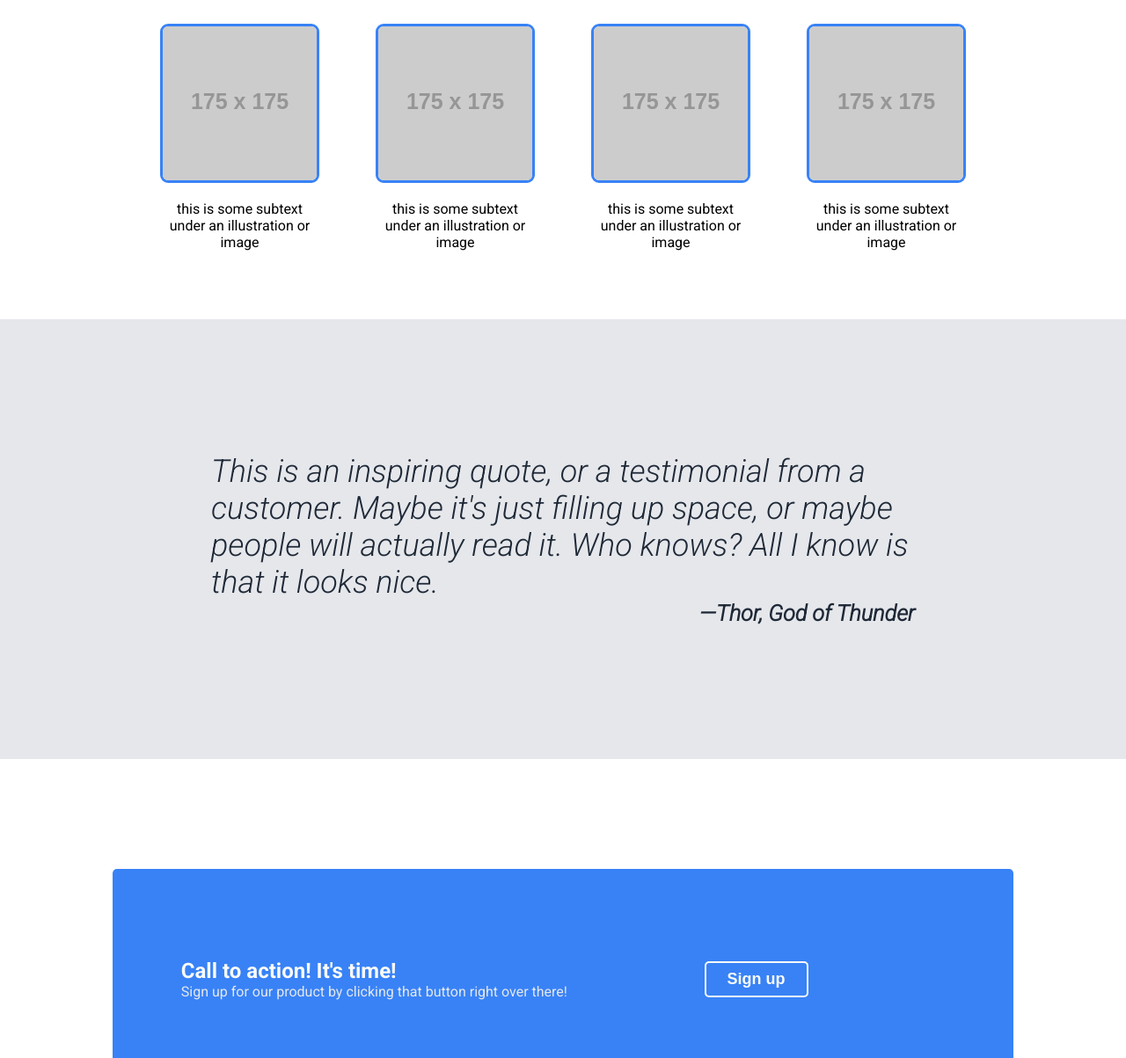
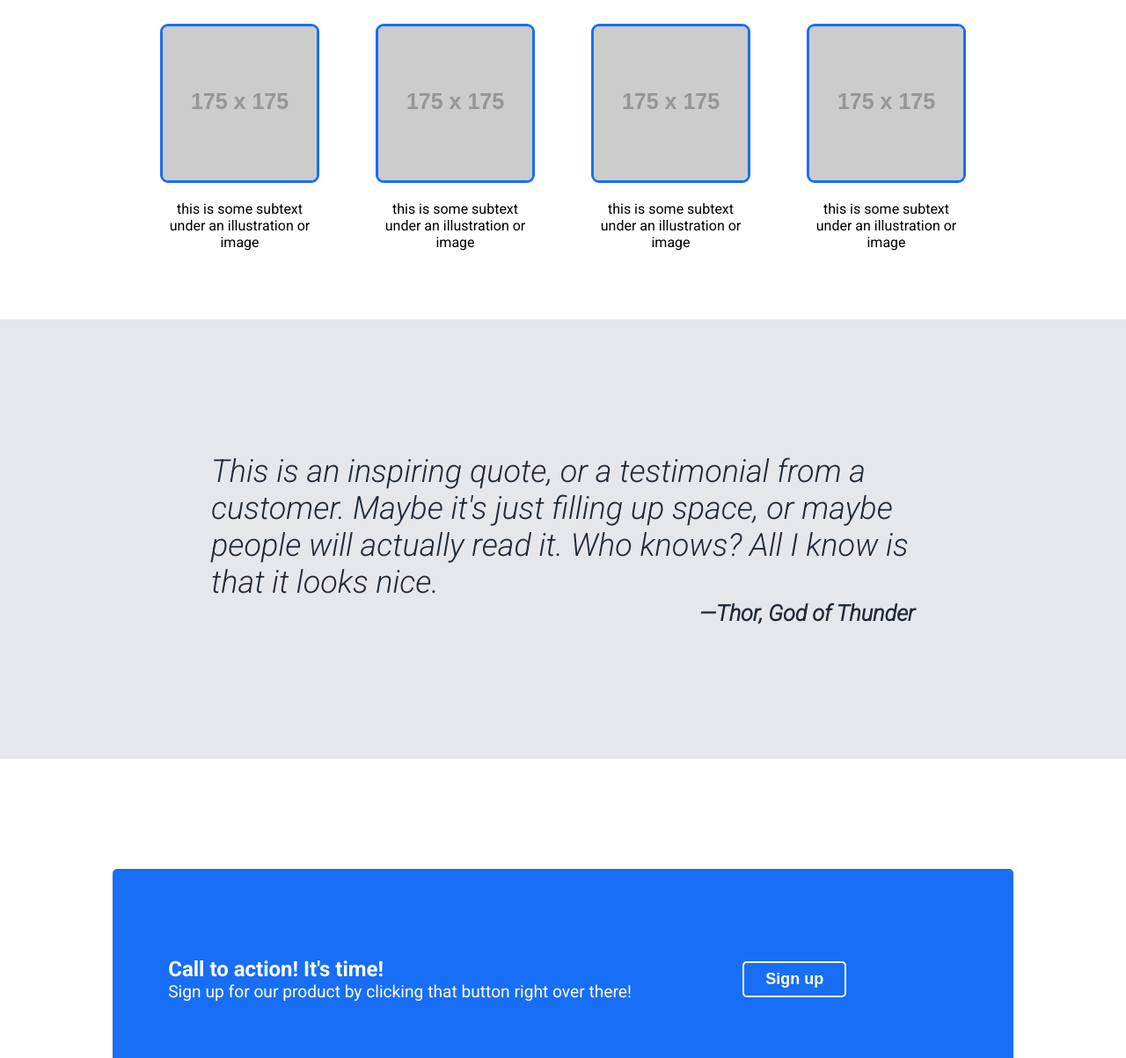
Before and after one commit to codingmarisa/Basic-Landing-Page-Outline, a plain HTML site: page index.html in a window 1280 px wide. Shown: the part 737-1940 px from the top of the page at 88% size. Drawn offline with Linux system fonts and the light colour scheme.

Commit message:
Fix: Adjusted some colors to meet contract ratio guidelines. / Addition: Included website mockup images.

```diff
--- a/index.html
+++ b/index.html
@@ -8,6 +8,7 @@
     <link rel="stylesheet" href="styles/style.css">
 </head>
 <body>
+    <header>
     <nav class="nav-container">
         <div class="nav-content">
           <div class="nav-title">
@@ -22,9 +23,10 @@
           </div>
         </div>
       </nav>
+    </header>
 
     <main>
-        <div class="hero-container" id="hero">
+        <section class="hero-container" id="hero">
             <div class="hero-content">
               <div class="hero-text-div">
                 <h1>This website is awesome</h1>
@@ -36,9 +38,9 @@
                 <img src="http://via.placeholder.com/440x180" alt="A placeholder image" />
               </div>
             </div>
-          </div>
+          </section>
 
-          <div class="info-container" id="info">
+          <section class="info-container" id="info">
             <div class="info-content">
               <h2>Some Random Information</h2>
               <div class="info-grid-div">
@@ -60,15 +62,15 @@
                 </div>
               </div>
             </div>
-          </div>
+          </section>
 
-          <div class="quote-container" id="quote">
+          <section class="quote-container" id="quote">
             <div class="quote-content">
               <p>This is an inspiring quote, or a testimonial from a customer. Maybe it's just filling up space, or maybe people will actually read it. Who knows? All I know is that it looks nice.<span class="quote-attribute">—Thor, God of Thunder</span></p>
             </div>
-          </div>
+          </section>
 
-          <div class="call-to-action-container" id="call-to-action">
+          <section class="call-to-action-container" id="call-to-action">
             <div class="call-to-action-content">
               <div class="call-to-action-item">
                 <h2>Call to action! It's time!</h2>
--- a/styles/style.css
+++ b/styles/style.css
@@ -7,8 +7,10 @@
     --white-background: #fff;
     --hero-main-text: #F9FAF8;
     --hero-secondary-text: #E5E7EB;
-    --button-background: #3882F6;
-    --call-to-action-background: #3882F6;
+    /* --button-background: #3882F6; Darkened shade by 11% to meet accessibility standards */
+    /* --call-to-action-background: #3882F6; Darkened shade by 11% to meet accessibility standards */
+    --button-background-color: #186ef5;
+    --call-to-action-background: #186ef5;
     --information-header-text: #1F2937;
     --quote-text: #1F2937;
 
@@ -61,7 +63,7 @@ body {
 }
 
 .nav-links {
-    font-size: var(--nav-link-text-size);  300px;
+    font-size: var(--nav-link-text-size);
 }
 
 .nav-links a {
@@ -112,10 +114,10 @@ body {
   }
 
   .button {
-        color: var(--hero-main-text);
+        color: #fff;
         font-weight: var(--hero-text-weight);
         font-size: var(--hero-seconday-text-size);
-        background-color: var(--button-background);
+        background-color: #186ef5;
         border: solid 1px var(--dark-background);
         border-radius: 5px;
         padding: 0.5rem 1.5rem;
@@ -209,7 +211,7 @@ body {
 
   .call-to-action-content {
         background-color: var(--call-to-action-background);
-        color: var(--hero-main-text);
+        color: #fff;
         height: 50%;
         width: 80%;
         max-width: 1200px;
@@ -220,18 +222,20 @@ body {
   }
 
   .call-to-action-item h2 {
-        color: var(--hero-main-text);
+        color: #fff;
         font-weight: var(--hero-text-weight);
         margin: 0;
   }
 
   .call-to-action-item p {
-        color: var(--hero-secondary-text);
+        /* color: var(--hero-secondary-text); */
+        color: #fff;
+        font-size: 1.2em;
         margin: 0;
   }
 
   .call-to-action-button {
-        color: var(--hero-main-text);
+        color: #fff;
         font-weight: var(--hero-text-weight);
         font-size: var(--hero-seconday-text-size);
         background-color: var(--button-background);
```
Also changed, not shown: images/font-and-color-selections.png (added), images/website-mockup.png (added), 1 other file.
